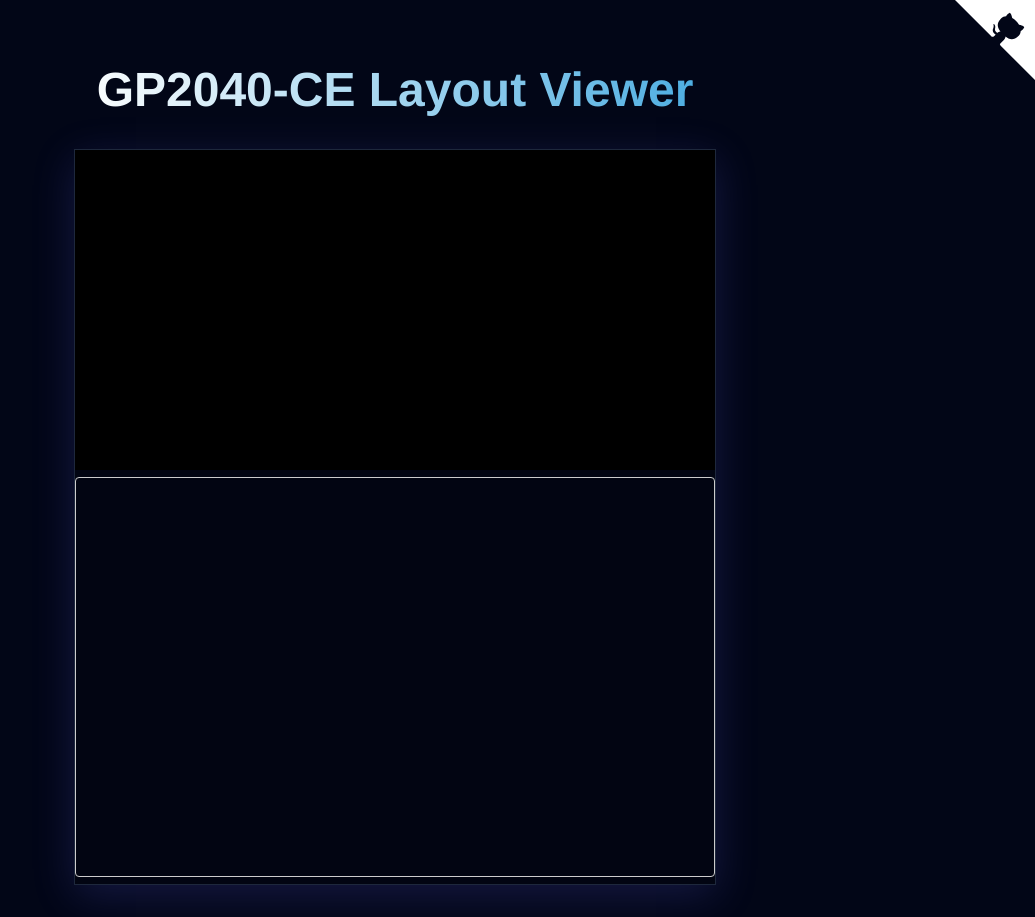
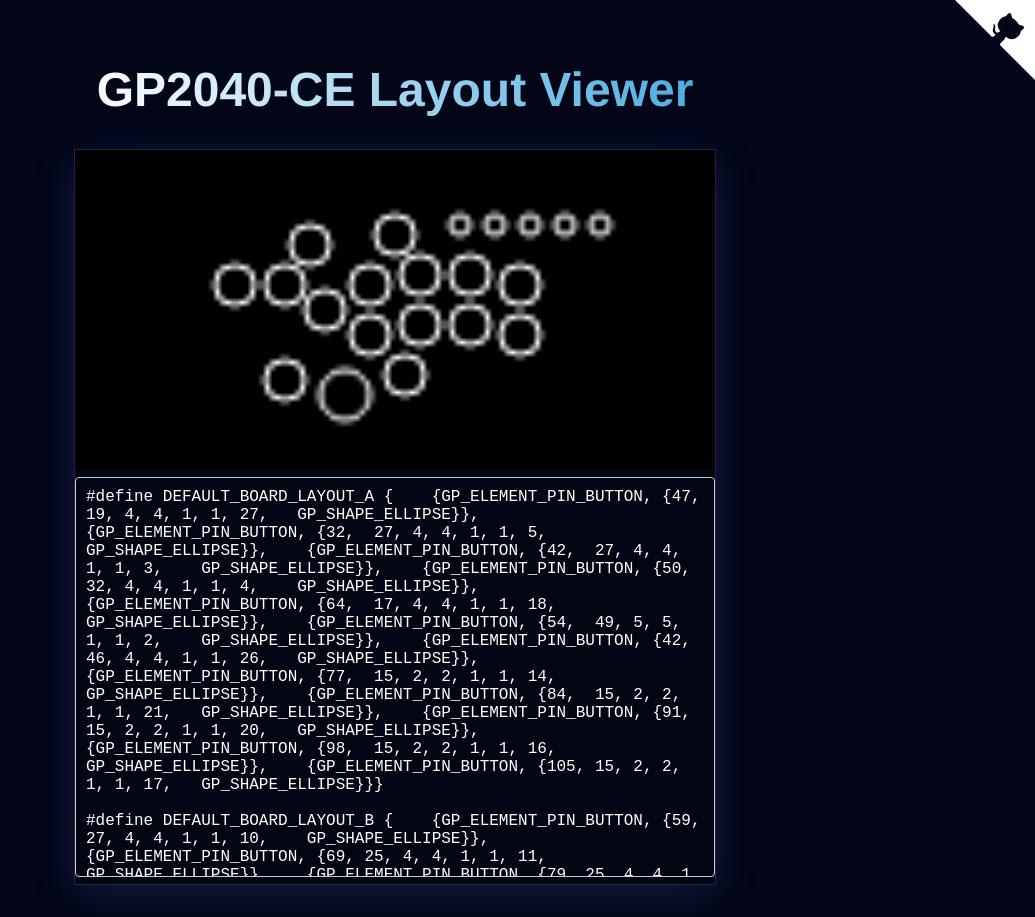
Before and after one commit to Pelsin/GP2040-CE-layout-viewer, a React (Vite) app: page / in a window 1280 px wide. Shown: the whole page, without its empty margins (245-1280 px from the left). Built offline with nearby package versions, Linux system fonts and the light colour scheme.

Commit message:
Add a default boardconfig

```diff
--- a/src/App.tsx
+++ b/src/App.tsx
@@ -35,6 +35,33 @@ type Element = {
 };
 
 const SCREEN_MULTIPLIER = 5;
+
+const DEFAULT_DEF_STRING = `#define DEFAULT_BOARD_LAYOUT_A {\
+    {GP_ELEMENT_PIN_BUTTON, {47,  19, 4, 4, 1, 1, 27,   GP_SHAPE_ELLIPSE}},\
+    {GP_ELEMENT_PIN_BUTTON, {32,  27, 4, 4, 1, 1, 5,    GP_SHAPE_ELLIPSE}},\
+    {GP_ELEMENT_PIN_BUTTON, {42,  27, 4, 4, 1, 1, 3,    GP_SHAPE_ELLIPSE}},\
+    {GP_ELEMENT_PIN_BUTTON, {50,  32, 4, 4, 1, 1, 4,    GP_SHAPE_ELLIPSE}},\
+    {GP_ELEMENT_PIN_BUTTON, {64,  17, 4, 4, 1, 1, 18,   GP_SHAPE_ELLIPSE}},\
+    {GP_ELEMENT_PIN_BUTTON, {54,  49, 5, 5, 1, 1, 2,    GP_SHAPE_ELLIPSE}},\
+    {GP_ELEMENT_PIN_BUTTON, {42,  46, 4, 4, 1, 1, 26,   GP_SHAPE_ELLIPSE}},\
+    {GP_ELEMENT_PIN_BUTTON, {77,  15, 2, 2, 1, 1, 14,   GP_SHAPE_ELLIPSE}},\
+    {GP_ELEMENT_PIN_BUTTON, {84,  15, 2, 2, 1, 1, 21,   GP_SHAPE_ELLIPSE}},\
+    {GP_ELEMENT_PIN_BUTTON, {91,  15, 2, 2, 1, 1, 20,   GP_SHAPE_ELLIPSE}},\
+    {GP_ELEMENT_PIN_BUTTON, {98,  15, 2, 2, 1, 1, 16,   GP_SHAPE_ELLIPSE}},\
+    {GP_ELEMENT_PIN_BUTTON, {105, 15, 2, 2, 1, 1, 17,   GP_SHAPE_ELLIPSE}}\
+}
+
+#define DEFAULT_BOARD_LAYOUT_B {\
+    {GP_ELEMENT_PIN_BUTTON, {59, 27, 4, 4, 1, 1, 10,    GP_SHAPE_ELLIPSE}},\
+    {GP_ELEMENT_PIN_BUTTON, {69, 25, 4, 4, 1, 1, 11,    GP_SHAPE_ELLIPSE}},\
+    {GP_ELEMENT_PIN_BUTTON, {79, 25, 4, 4, 1, 1, 12,    GP_SHAPE_ELLIPSE}},\
+    {GP_ELEMENT_PIN_BUTTON, {89, 27, 4, 4, 1, 1, 13,    GP_SHAPE_ELLIPSE}},\
+    {GP_ELEMENT_PIN_BUTTON, {59, 37, 4, 4, 1, 1, 6,     GP_SHAPE_ELLIPSE}},\
+    {GP_ELEMENT_PIN_BUTTON, {69, 35, 4, 4, 1, 1, 7,     GP_SHAPE_ELLIPSE}},\
+    {GP_ELEMENT_PIN_BUTTON, {79, 35, 4, 4, 1, 1, 8,     GP_SHAPE_ELLIPSE}},\
+    {GP_ELEMENT_PIN_BUTTON, {89, 37, 4, 4, 1, 1, 9,     GP_SHAPE_ELLIPSE}},\
+    {GP_ELEMENT_PIN_BUTTON, {66, 45, 4, 4, 1, 1, 19,    GP_SHAPE_ELLIPSE}}\
+}`;
 
 function parseDefString(defString: string) {
   const macroRegex = /#define\s+(\w+)\s*\{([\s\S]*?)\}(?=\s*#define|\s*$)/g;
@@ -143,7 +170,9 @@ const App = () => {
   const [elements, setElements] = useState<Element[]>([]);
   const canvasRef = useRef<HTMLCanvasElement>(null);
 
-  const [defString, setDefString] = useState<string | undefined>();
+  const [defString, setDefString] = useState<string | undefined>(
+    DEFAULT_DEF_STRING,
+  );
 
   useEffect(() => {
     const canvas = canvasRef.current;
```
